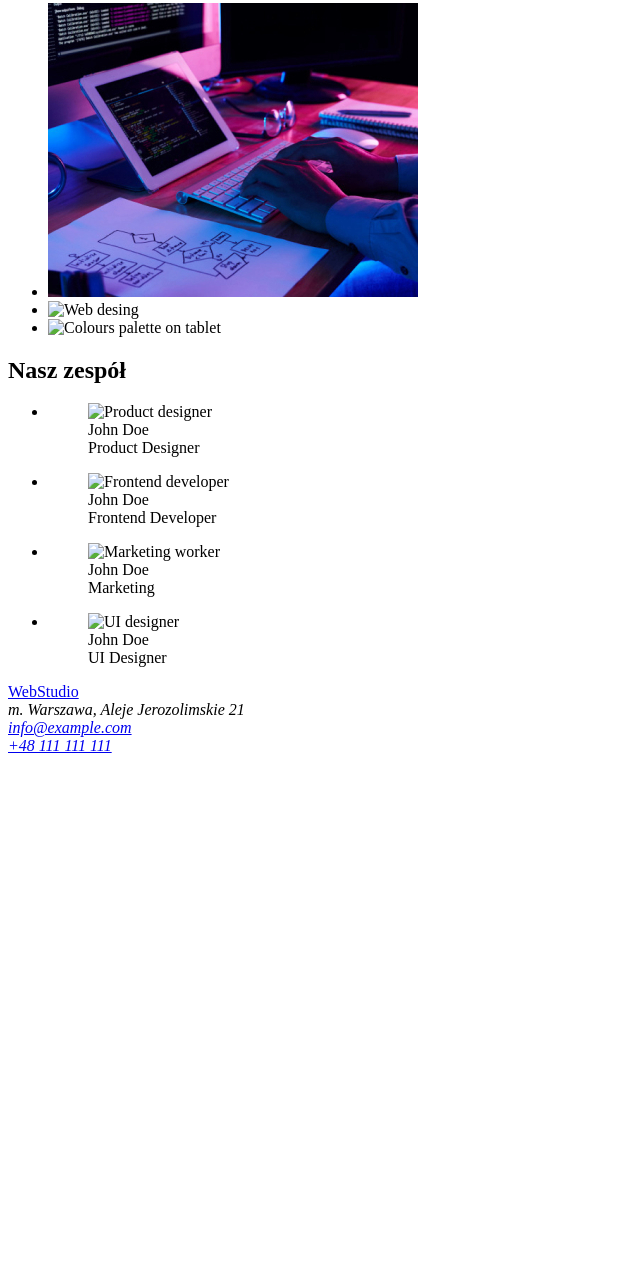
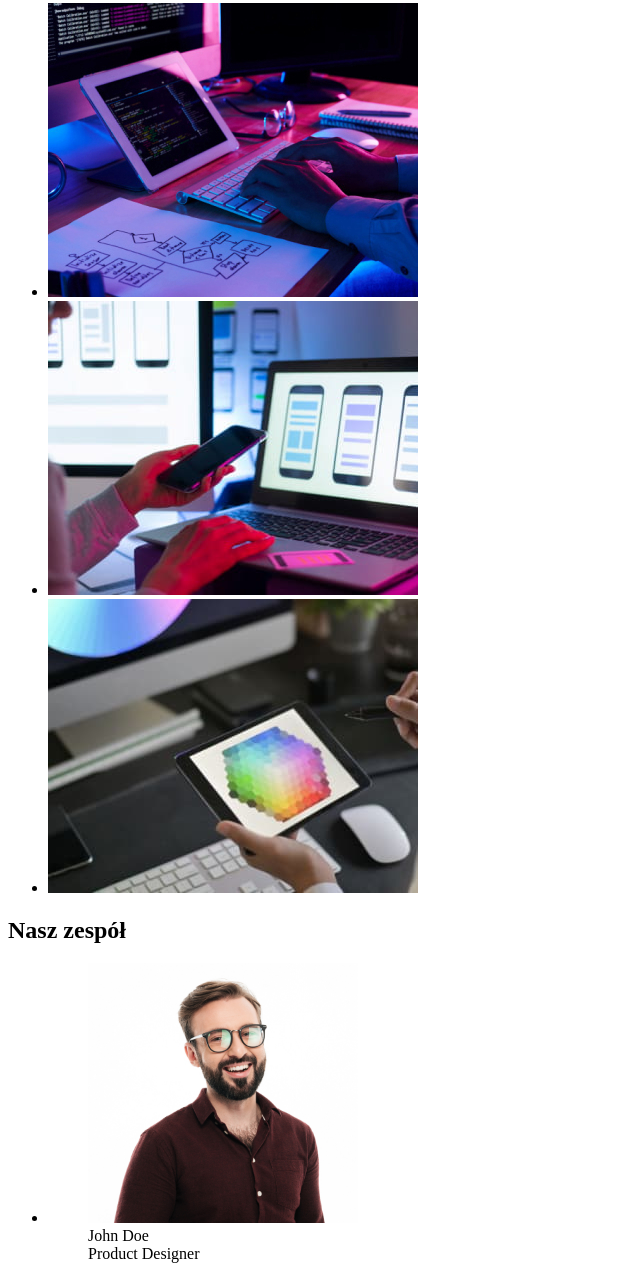
Before and after one commit to taaleksandra/goit-markup-hw-01, a plain HTML site: page index.html in a window 1280 px wide. Shown: the part 508-1774 px from the top of the page, without its empty margins (0-640 px from the left). Before the commit the page ends 1271 px from the top, so only its background shows below. Drawn offline with Linux system fonts and the light colour scheme; the site is published under a folder, as on GitHub Pages, so addresses that start at the root find nothing.

Commit message:
uptaded src to images

```diff
--- a/index.html
+++ b/index.html
@@ -74,7 +74,7 @@
           </li>
           <li>
             <img
-              src="/images/laptop.jpg"
+              src="images/laptop.jpg"
               alt="Web desing"
               width="370"
               height="294"
@@ -82,7 +82,7 @@
           </li>
           <li>
             <img
-              src="/images/tablet.jpg"
+              src="images/tablet.jpg"
               alt="Colours palette on tablet"
               width="370"
               height="294"
@@ -97,7 +97,7 @@
           <li>
             <figure>
               <img
-                src="/images/product-designer.jpg"
+                src="images/product-designer.jpg"
                 alt="Product designer"
                 width="270"
                 height="260"
@@ -110,7 +110,7 @@
           <li>
             <figure>
               <img
-                src="/images/frontend-developer.jpg"
+                src="images/frontend-developer.jpg"
                 alt="Frontend developer"
                 width="270"
                 height="260"
@@ -123,7 +123,7 @@
           <li>
             <figure>
               <img
-                src="/images/marketing.jpg"
+                src="images/marketing.jpg"
                 alt="Marketing worker"
                 width="270"
                 height="260"
@@ -134,7 +134,7 @@
           <li>
             <figure>
               <img
-                src="/images/ui-designer.jpg"
+                src="images/ui-designer.jpg"
                 alt="UI designer"
                 width="270"
                 height="260"
```
